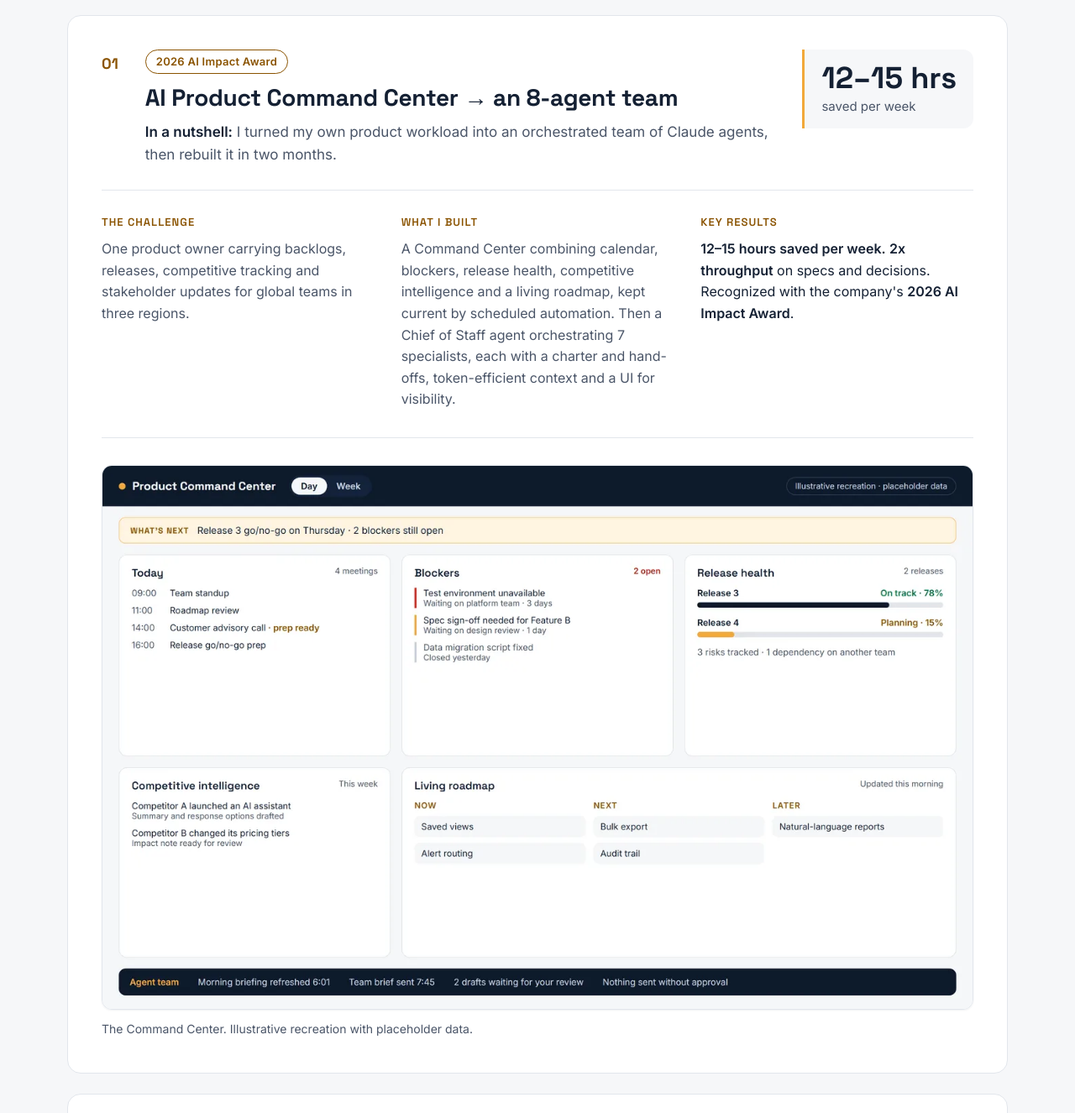
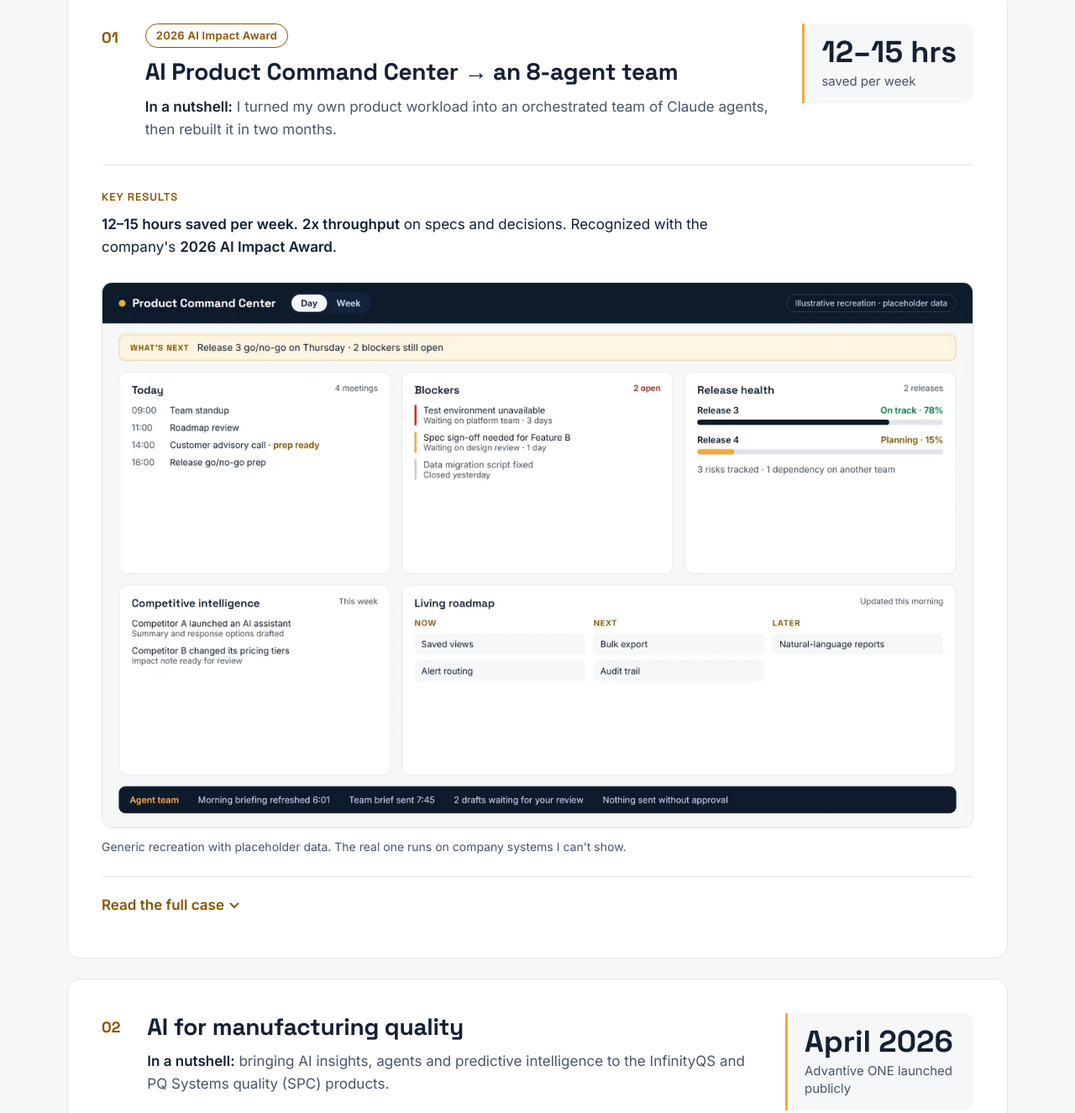
Before and after one commit to kylekillianfolio/kyle-portfolio, an Astro site: page / in a window 1280 px wide. Shown: the part 1283-2609 px from the top of the page at 84% size. Built offline with nearby package versions, Linux system fonts and the light colour scheme; Astro itself is replaced by a stand-in of ours.

Commit message:
Tighten the page for scanning
Trim the hero bio to what the impact strip doesn't already say, lead
each case with key results and screenshots, and move the challenge and
approach behind a "Read the full case" disclosure. Captions now say why
the screenshots are generic recreations.

Co-Authored-By: Claude Opus 5.5 <noreply@anthropic.com>

```diff
--- a/src/components/WorkCases.astro
+++ b/src/components/WorkCases.astro
@@ -29,20 +29,10 @@ import Shot from './Shot.astro';
                   <span class="highlight-label">{c.highlight.label}</span>
                 </p>
               </header>
-              <dl class="case-cols">
-                <div>
-                  <dt>The challenge</dt>
-                  <dd>{c.challenge}</dd>
-                </div>
-                <div>
-                  <dt>{c.actionLabel}</dt>
-                  <dd>{c.action}</dd>
-                </div>
-                <div class="results">
-                  <dt>Key results</dt>
-                  <dd set:html={c.results} />
-                </div>
-              </dl>
+              <div class="results">
+                <p class="label">Key results</p>
+                <p set:html={c.results} />
+              </div>
               {c.shots && (
                 <div class="case-shots">
                   <div class:list={['shots-grid', { pair: c.shots.length > 1 }]}>
@@ -53,6 +43,19 @@ import Shot from './Shot.astro';
                   {c.shotsCaption && <p class="shots-caption">{c.shotsCaption}</p>}
                 </div>
               )}
+              <details class="more">
+                <summary>Read the full case</summary>
+                <dl class="case-cols">
+                  <div>
+                    <dt>The challenge</dt>
+                    <dd>{c.challenge}</dd>
+                  </div>
+                  <div>
+                    <dt>{c.actionLabel}</dt>
+                    <dd>{c.action}</dd>
+                  </div>
+                </dl>
+              </details>
             </article>
           </li>
         ))
@@ -149,11 +152,12 @@ import Shot from './Shot.astro';
 
   .case-cols {
     display: grid;
-    grid-template-columns: repeat(3, 1fr);
+    grid-template-columns: repeat(2, 1fr);
     gap: 2rem;
-    margin: 0;
+    margin: 1.25rem 0 0;
   }
 
+  .results .label,
   dt {
     font-family: var(--font-heading);
     font-size: 0.8125rem;
@@ -170,18 +174,54 @@ import Shot from './Shot.astro';
     color: var(--muted);
   }
 
-  .results dd {
+  .results p:not(.label) {
+    font-size: 1.0625rem;
     color: var(--ink);
-  }
-
-  .results :global(strong) {
-    color: var(--ink);
+    max-width: 75ch;
   }
 
   .case-shots {
-    margin-top: 2rem;
-    padding-top: 2rem;
+    margin-top: 1.75rem;
+  }
+
+  /* "Read the full case" disclosure */
+  .more {
+    margin-top: 1.5rem;
     border-top: 1px solid var(--card-border);
+  }
+
+  .more summary {
+    display: inline-flex;
+    align-items: center;
+    gap: 0.5rem;
+    min-height: 44px;
+    margin-top: 0.75rem;
+    font-weight: 600;
+    color: var(--accent-text);
+    cursor: pointer;
+    list-style: none;
+  }
+
+  .more summary::-webkit-details-marker {
+    display: none;
+  }
+
+  .more summary::after {
+    content: '';
+    width: 0.5rem;
+    height: 0.5rem;
+    border-right: 2px solid currentColor;
+    border-bottom: 2px solid currentColor;
+    transform: translateY(-0.15rem) rotate(45deg);
+    transition: transform 0.15s ease;
+  }
+
+  .more[open] summary::after {
+    transform: translateY(0.1rem) rotate(-135deg);
+  }
+
+  .more summary:hover {
+    text-decoration: underline;
   }
 
   .shots-grid {
--- a/src/data/content.ts
+++ b/src/data/content.ts
@@ -21,7 +21,8 @@ export const nav = [
 export const hero = {
   eyebrow: 'Agentic AI · Product Leadership · B2B SaaS',
   headline: 'Building AI into manufacturing software, and into how product teams work.',
-  bio: "I'm a Senior Product Owner at Advantive with 8+ years in B2B SaaS, digital commerce and fintech. I've led delivery for ~$181M ARR across 5 product families and ~42 engineers in three regions, integrated 3 acquisitions, and I run my own work with an 8-agent Claude team that won a 2026 AI Impact Award.",
+  // Trimmed for scanning: the impact strip right below carries the ARR, team and acquisition numbers.
+  bio: "I'm a Senior Product Owner at Advantive with 8+ years in B2B SaaS, digital commerce and fintech, and I run my own work with an 8-agent Claude team that won a 2026 AI Impact Award.",
   status: 'Open to AI product and product leadership roles · St. Augustine, FL · Remote',
 };
 
@@ -59,7 +60,7 @@ export const work = {
           alt: 'Command Center prototype: panels for today, blockers, release health, competitive intelligence and a living roadmap, with a strip showing what the agent team did this morning.',
         },
       ],
-      shotsCaption: 'The Command Center. Illustrative recreation with placeholder data.',
+      shotsCaption: "Generic recreation with placeholder data. The real one runs on company systems I can't show.",
       highlight: { value: '12–15 hrs', label: 'saved per week' },
       title: 'AI Product Command Center → an 8-agent team',
       tag: '2026 AI Impact Award',
@@ -110,7 +111,7 @@ export const work = {
           alt: "Teacher dashboard prototype: who is out right now, pass counts and times, and today's activity, with an Emergency button.",
         },
       ],
-      shotsCaption: 'Student kiosk and teacher dashboard. Illustrative recreation with placeholder data.',
+      shotsCaption: 'Generic recreation with placeholder names, to protect student privacy before launch.',
       highlight: { value: 'Phase 1', label: 'built and tested' },
       title: 'A privacy-first hall pass for schools',
       tag: 'Independent product · Pre-launch',
@@ -146,7 +147,7 @@ export const aiBuilds = {
   contextShot: {
     name: 'agent-guardrails',
     alt: 'Diagram of how the agents get context: files I own, memory that scheduled jobs keep current, and live systems they can only read, feeding every job run. Beside it, five guardrails built into every prompt.',
-    caption: 'How the agents get context, and the guardrails in every prompt. Illustrative recreation with placeholder data.',
+    caption: "Generic recreation. The real system runs on company systems and data I can't show.",
   },
   principlesHeading: 'How I build with AI',
   principles: [
```
